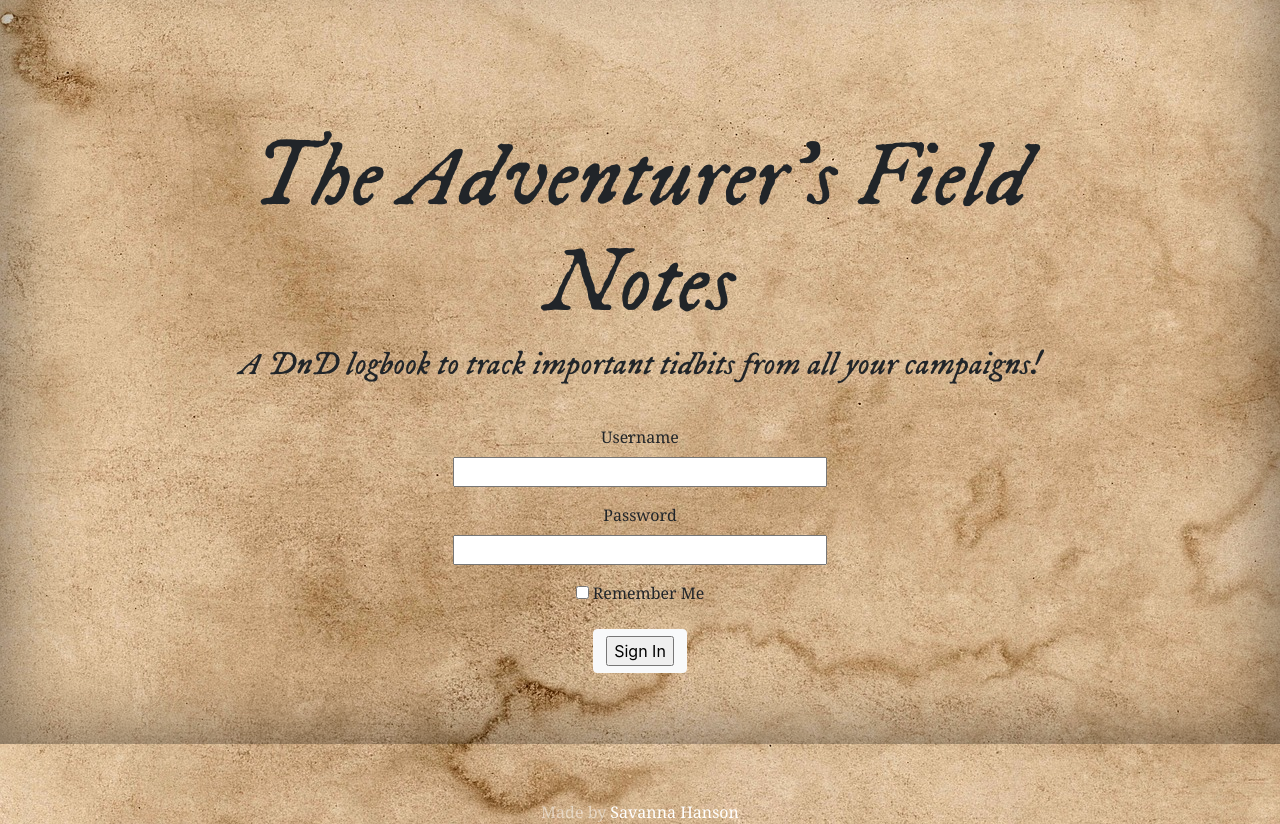
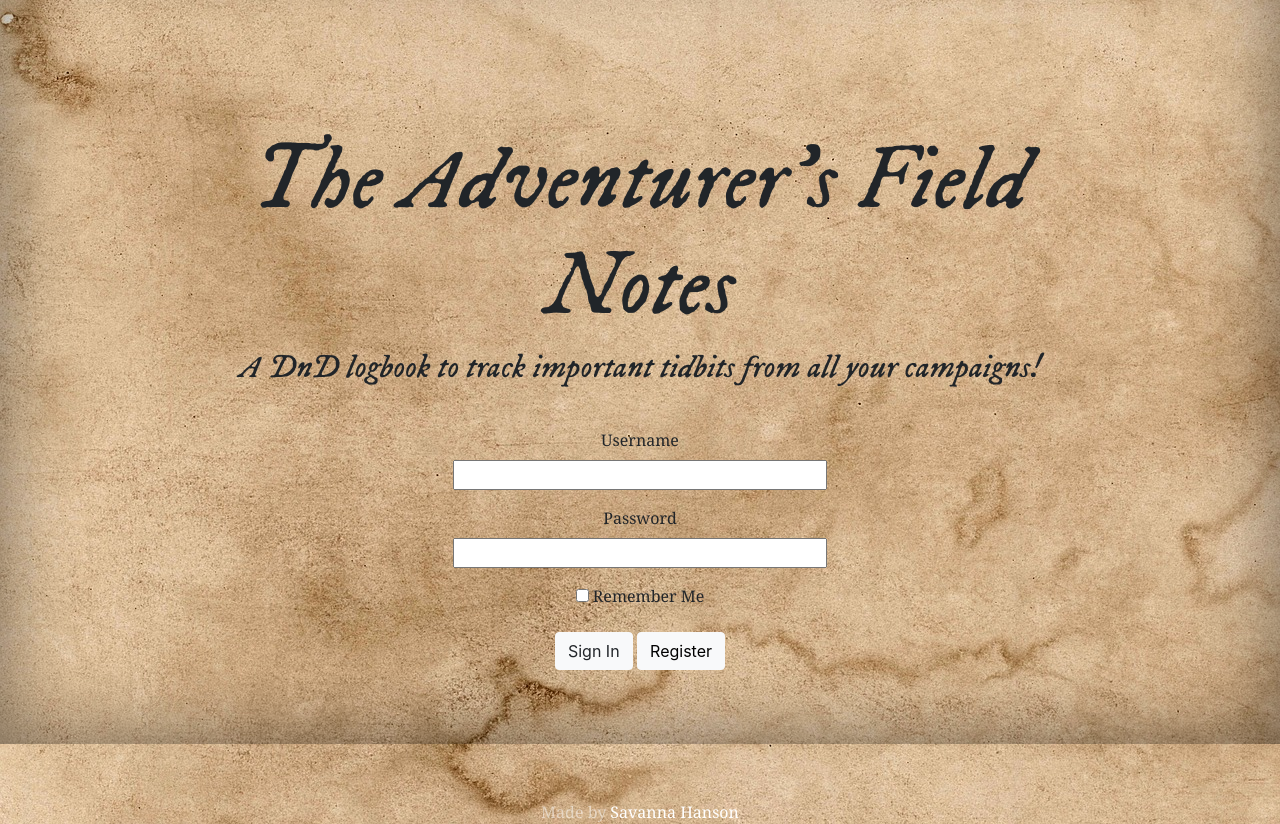
Before and after one commit to savronmoto/CS361-Project, a Flask app: page / in a window 1280 px wide. Shown: the part 56-880 px from the top of the page. Run offline with Flask 2, Linux system fonts and the light colour scheme.

Commit message:
Added 'register' button

```diff
--- a/CS361-David-Service/credentials.txt
+++ b/CS361-David-Service/credentials.txt
@@ -1 +1 @@
-Admin, Password,
+Admin, Password, gandalf, glamdring,
--- a/templates/main.j2
+++ b/templates/main.j2
@@ -95,7 +95,8 @@
                         {% endfor %}
                     </p>
                     <p>{{ form.remember_me() }} {{ form.remember_me.label }}</p>
-                    <button type="button" class="btn btn-light">{{ form.submit() }}</button>
+                    <input id="submit" class="btn btn-light" name="submit" type="submit" value="Sign In">
+                    <a href="http://127.0.0.1:5000/register" class="btn btn-light" role="button">Register</a>
                 </form>
 
 
```
